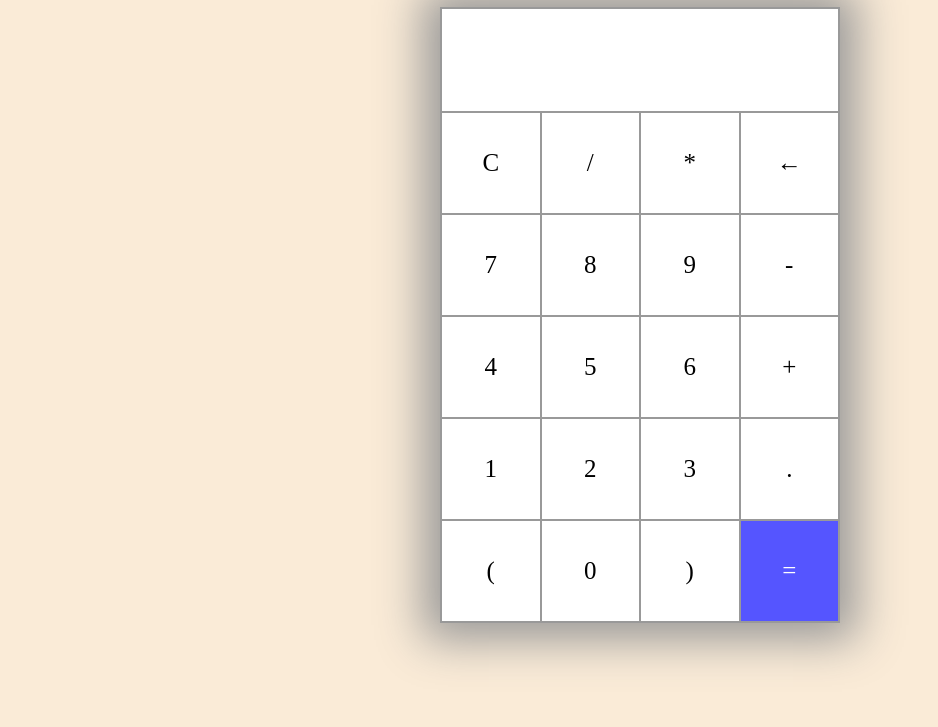
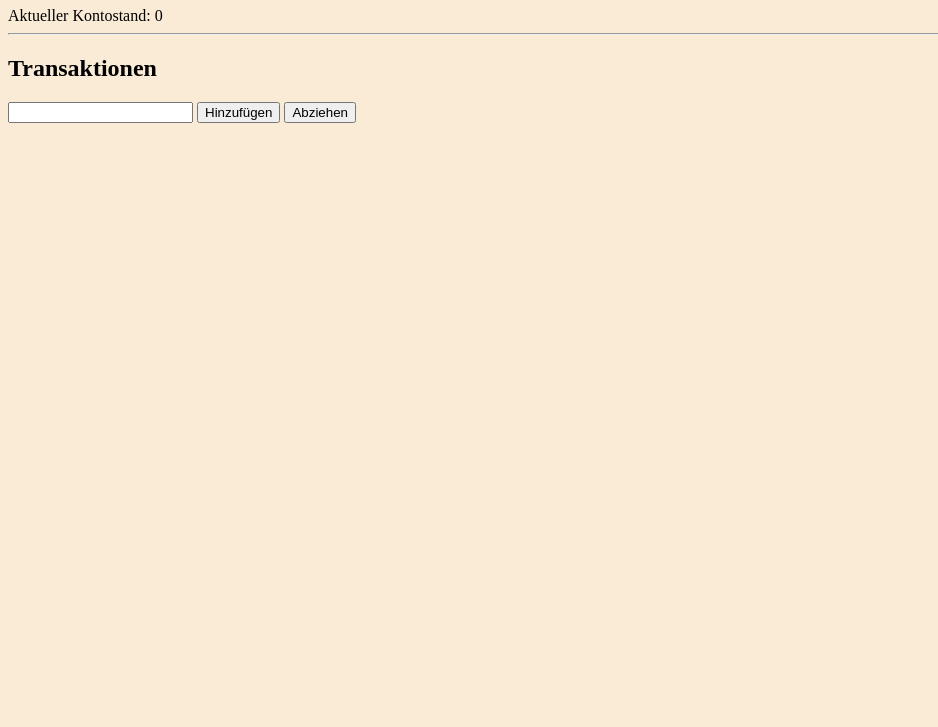
Before and after one commit to Wuhlheide/Wuhlheide.github.io, a plain HTML site: page index.html in a window 1280 px wide. Shown: the part 73-800 px from the top of the page, without its empty margins (0-938 px from the left). Drawn offline with Linux system fonts and the light colour scheme.

Commit message:
Update Index.html
change1

```diff
--- a/index.html
+++ b/index.html
@@ -1,40 +1,25 @@
 <!DOCTYPE html>
-<html lang="en">
+<html>
+
 <head>
     <meta charset="UTF-8">
-    <meta http-equiv="X-UA-Compatible" content="IE=edge">
-    <meta name="viewport" content="width=device-width, initial-scale=1.0">
-    <link rel="stylesheet" href="style.css">
-    <title>Rechner</title>
+    <title>Taschengeldliste</title>
+    <link rel="stylesheet" type="text/css" href="style.css">
 </head>
+
 <body>
-   <section>
-        <div class="container">
-            <div id="display"></div>
-            <div class="buttons">
-                <div class="button">C</div>
-                <div class="button">/</div>
-                <div class="button">*</div>
-                <div class="button">&larr;</div>
-                <div class="button">7</div>
-                <div class="button">8</div>
-                <div class="button">9</div>
-                <div class="button">-</div>
-                <div class="button">4</div>
-                <div class="button">5</div>
-                <div class="button">6</div>
-                <div class="button">+</div>
-                <div class="button">1</div>
-                <div class="button">2</div>
-                <div class="button">3</div>
-                <div class="button">.</div>
-                <div class="button">(</div>
-                <div class="button">0</div>
-                <div class="button">)</div>
-                <div class="button" id="equal">=</div>
-            </div>
-        </div>
-   </section>
-   <script src="script.js"></script>
+    <h1>Taschengeld</h1>
+    <div id="balance">Aktueller Kontostand: <span id="amount">0</span></div>
+    <hr>
+    <h2>Transaktionen</h2>
+    <form>
+        <input type="text" id="transactionInput">
+        <button type="button" id="addButton">Hinzufügen</button>
+        <button type="button" id="subtractButton">Abziehen</button>
+    </form>
+    <ul id="transactions">
+    </ul>
+    <script type="text/javascript" src="script.js"></script>
 </body>
+
 </html>
```
